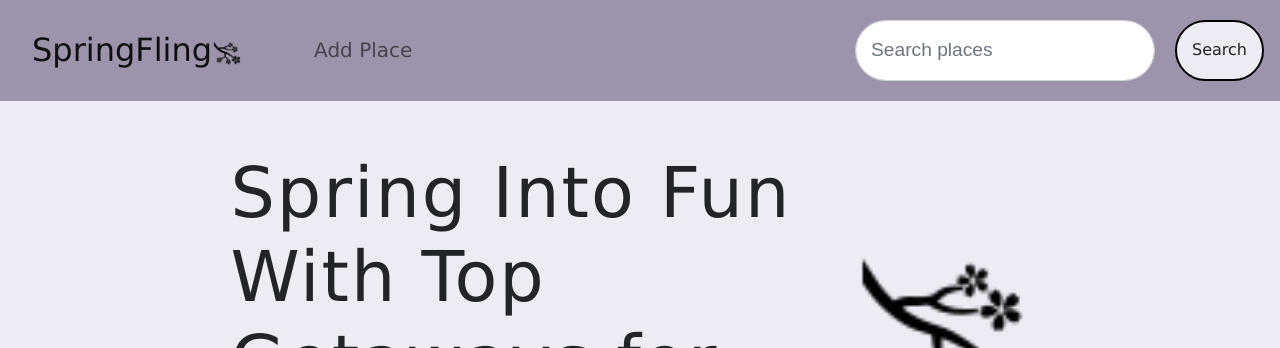
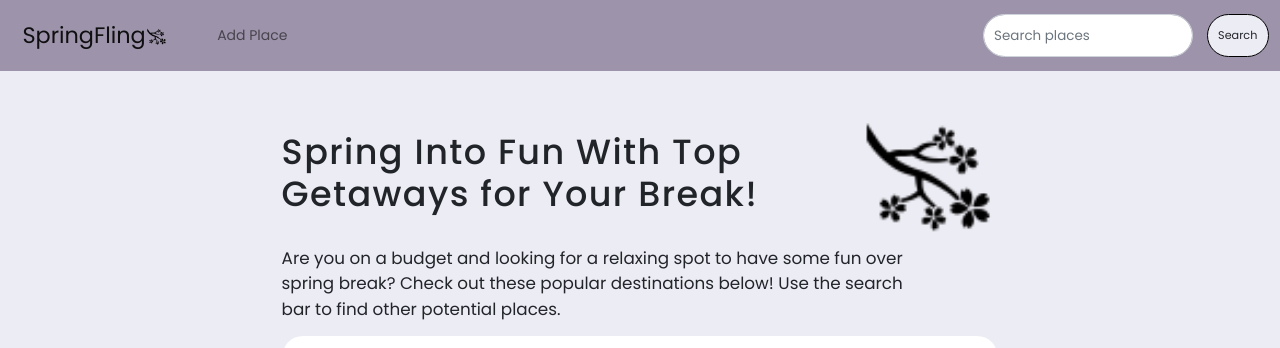
Before and after one commit to allisoncui/UI-midterm-2024, a Flask app: page / in a window 1280 px wide. Shown: the top 348 px of the page. Run offline with Flask 3, Linux system fonts and the light colour scheme; some libraries are stand-ins or nearby versions.

Commit message:
Add files via upload

```diff
--- a/static/main.css
+++ b/static/main.css
@@ -1,7 +1,10 @@
+@import url('https://fonts.googleapis.com/css2?family=Poppins:ital,wght@0,100;0,200;0,300;0,400;0,500;0,600;0,700;0,800;0,900;1,100;1,200;1,300;1,400;1,500;1,600;1,700;1,800;1,900&family=Space+Mono:ital,wght@0,400;0,700;1,400;1,700&display=swap');
+
 body {
-    font-family: 'Arial', sans-serif;
+    font-family: 'Poppins';
     background-color: #ececf4;
     margin-bottom: 50px;
+    zoom: 70%;
 }
 
 .container {
@@ -17,26 +20,26 @@ body {
 
 .nav-link {
     font-size: 20px;
-    font-family: Verdana, Geneva, Tahoma, sans-serif;
+    font-family: 'Poppins';
 }
 
 .card {
     background-color: #f8f7f9;
-    border-radius: 50px;
+    border-radius: 30px;
     border-color: black;
-    margin-top: 20px;
+    margin-top: 10px;
 }
 
 .card-body {
-    font-family: Verdana, Geneva, Tahoma, sans-serif;
+    font-family: 'Poppins';
 }
 
 .card-img-top {
     width: 100%;
     height: 15vw;
     object-fit: cover;
-    border-top-left-radius: 50px;
-    border-top-right-radius: 50px;
+    border-top-left-radius: 30px;
+    border-top-right-radius: 30px;
 }
 
 .btn-search {
@@ -49,7 +52,7 @@ body {
     margin-left: 20px;
     border-width: 2px;
     border-radius: 50px;
-    font-family: Verdana, Geneva, Tahoma, sans-serif;
+    font-family: 'Poppins';
 
 }
 
@@ -67,7 +70,7 @@ body {
 
 .website-header {
     font-size: xx-large;
-    font-family: Verdana, Geneva, Tahoma, sans-serif;
+    font-family: 'Poppins';
 }
 
 .bg-navbar {
@@ -102,16 +105,16 @@ body {
 }
 
 .popular-heading {
-    font-size: 70px;
-    font-family: Verdana, Geneva, Tahoma, sans-serif;
-    margin-bottom: 30px;
+    font-size: 50px;
+    font-family: 'Poppins';
+    margin-bottom: 10px;
     text-align: left;
     letter-spacing: 2px;
 }
 
 .p-fontsize {
     font-size: larger;
-    font-family: Verdana, Geneva, Tahoma, sans-serif;
+    font-family: 'Poppins';
 }
 
 .searchbox {
@@ -124,19 +127,18 @@ body {
 
 .no-results {
     font-size: x-large;
-    font-family: Verdana, Geneva, Tahoma, sans-serif;
+    font-family: 'Poppins';
 }
 
 .caption {
     font-size: 24px;
-    font-family: Verdana, Geneva, Tahoma, sans-serif;
-    margin-bottom: 30px;
+    font-family: 'Poppins';
+    margin-bottom: 20px;
     width: 900px;
 }
 
 .heading-container {
     display: flex;
-    /* Use flexbox to align items in a row */
     align-items: center;
 }
 
@@ -152,11 +154,9 @@ body {
     display: flex;
     flex-wrap: wrap;
     background-color: white;
-    padding: 20px;
-    /* Padding inside the white box */
-    border-radius: 50px;
+    padding: 10px;
+    border-radius: 30px;
     justify-content: space-between;
-    /* Distributes space between items */
     align-items: flex-start;
     margin-bottom: 50px;
 }
@@ -172,7 +172,7 @@ body {
     width: 200px;
     border-width: 2px;
     border-radius: 50px;
-    font-family: Verdana, Geneva, Tahoma, sans-serif;
+    font-family: 'Poppins';
 }
 
 .btn-add:hover {
@@ -190,7 +190,7 @@ body {
 .viewnew {
     background-color: whitesmoke;
     border-radius: 20px;
-    font-family: Verdana, Geneva, Tahoma, sans-serif;
+    font-family: 'Poppins';
     padding: 20px;
     margin-right: 10px;
     margin-left: 10px;
```
